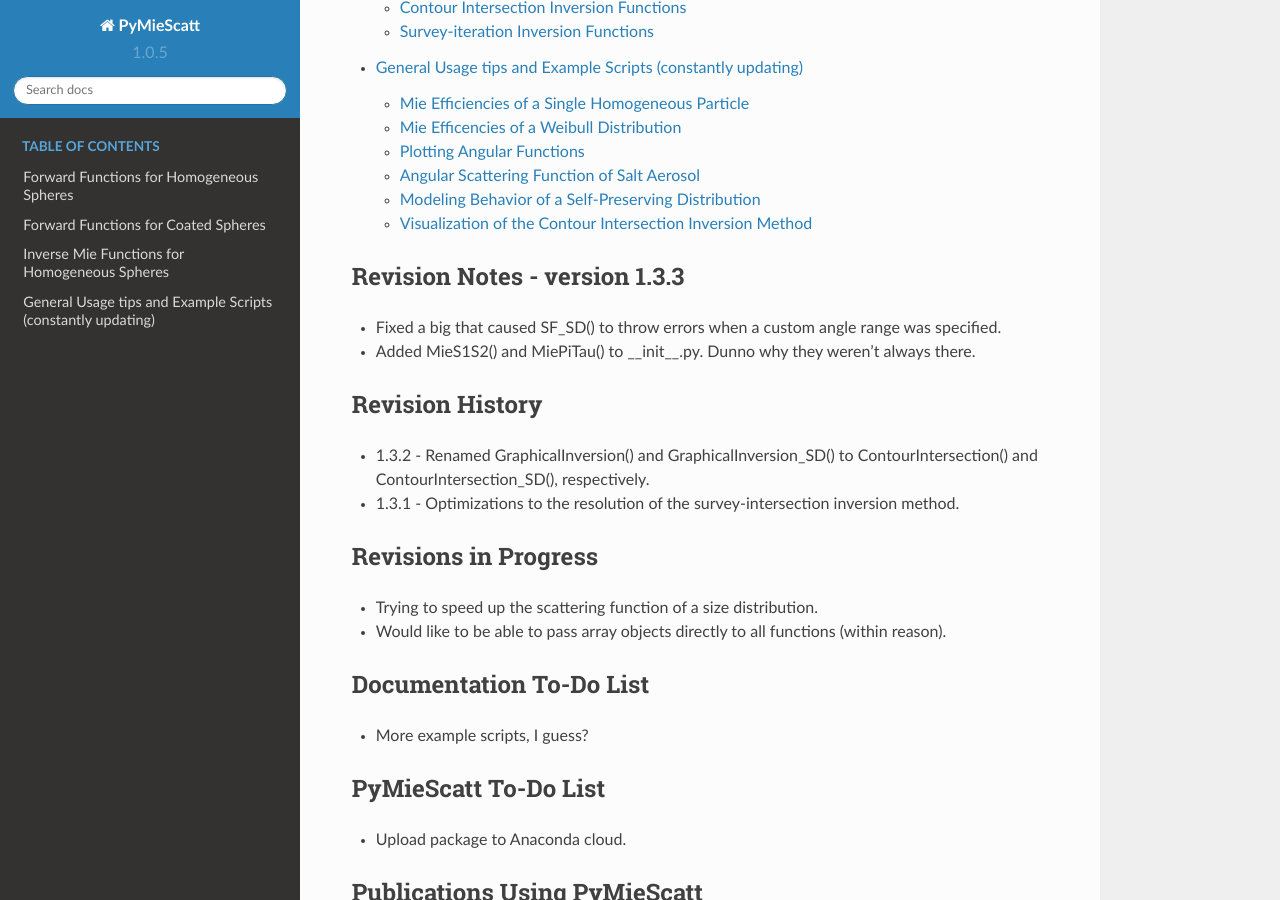
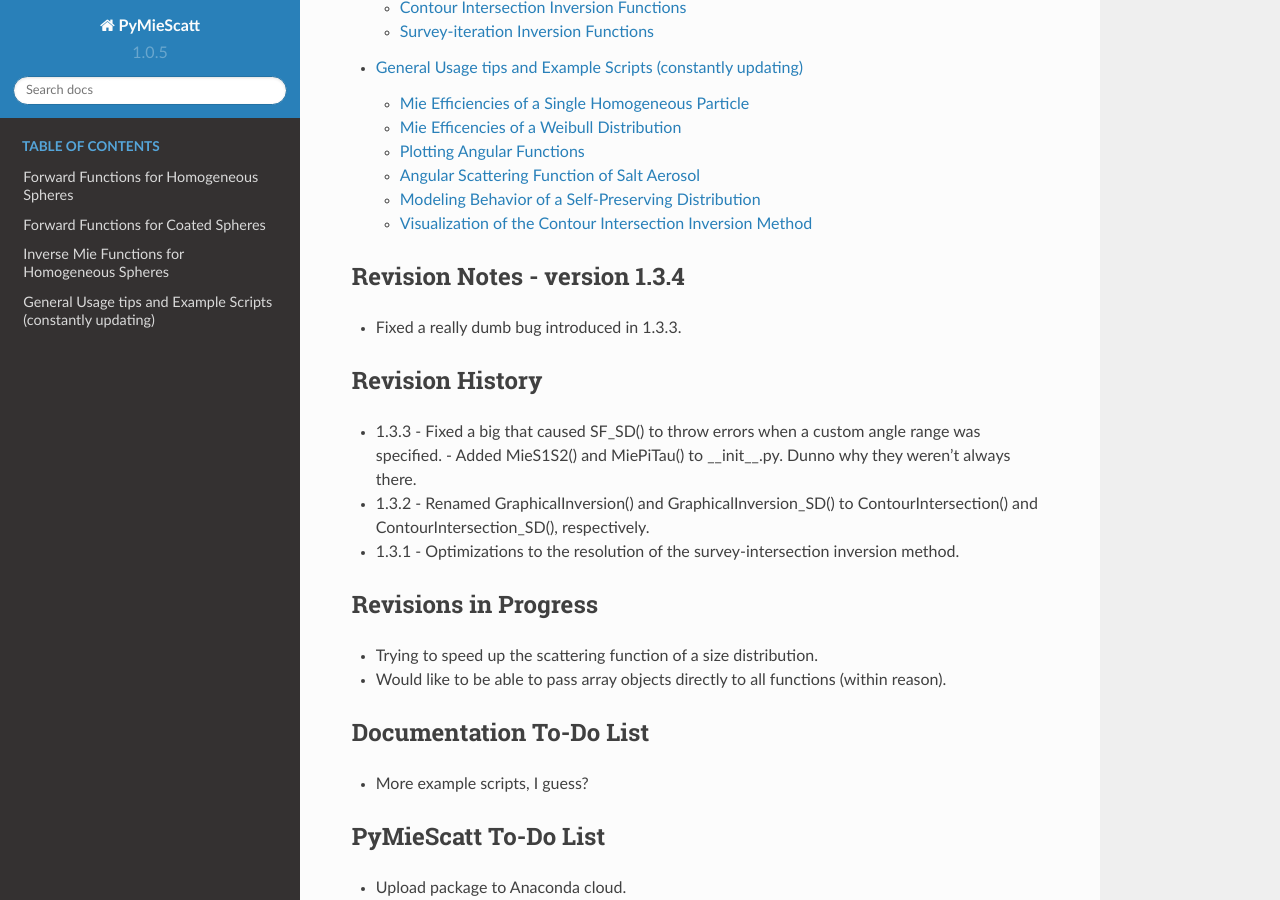
Before and after one commit to bsumlin/PyMieScatt, a Sphinx documentation site: the page built from docs/index.rst, in a window 1280 px wide and 900 px high, scrolled down 1197 px. Built offline with Sphinx 7.4.7 and the Read the Docs theme 2.0.0, drawn with Linux system fonts in a browser that asks for light colours; formulas are drawn with MathJax 3; pages that are not in the unit, such as notebooks, are missing from menus.

Commit message:
minor
docs

```diff
--- a/docs/index.rst
+++ b/docs/index.rst
@@ -41,15 +41,16 @@
 
 
 
-Revision Notes - version 1.3.3
+Revision Notes - version 1.3.4
 ------------------------------
 
-- Fixed a big that caused SF_SD() to throw errors when a custom angle range was specified.
-- Added MieS1S2() and MiePiTau() to __init__.py. Dunno why they weren't always there.
+- Fixed a really dumb bug introduced in 1.3.3.
 
 Revision History
 ----------------
-
+- 1.3.3
+  - Fixed a big that caused SF_SD() to throw errors when a custom angle range was specified.
+  - Added MieS1S2() and MiePiTau() to __init__.py. Dunno why they weren't always there.
 - 1.3.2
   - Renamed GraphicalInversion() and GraphicalInversion_SD() to ContourIntersection() and ContourIntersection_SD(), respectively.
 - 1.3.1
```
